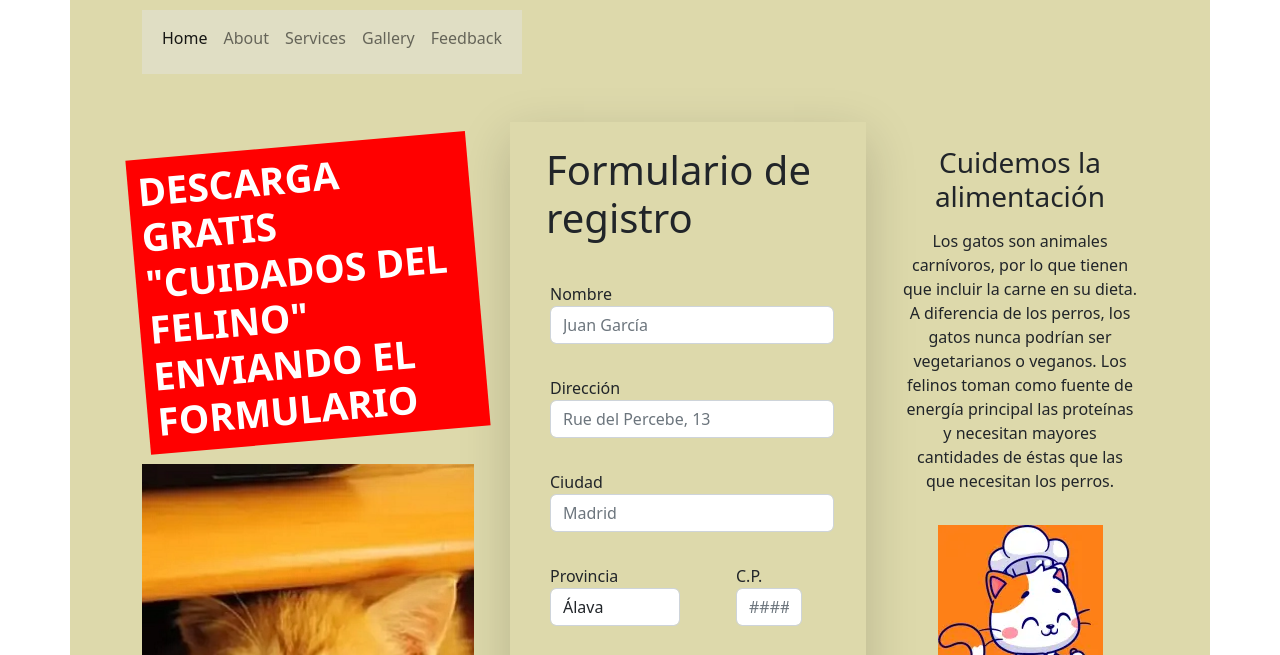
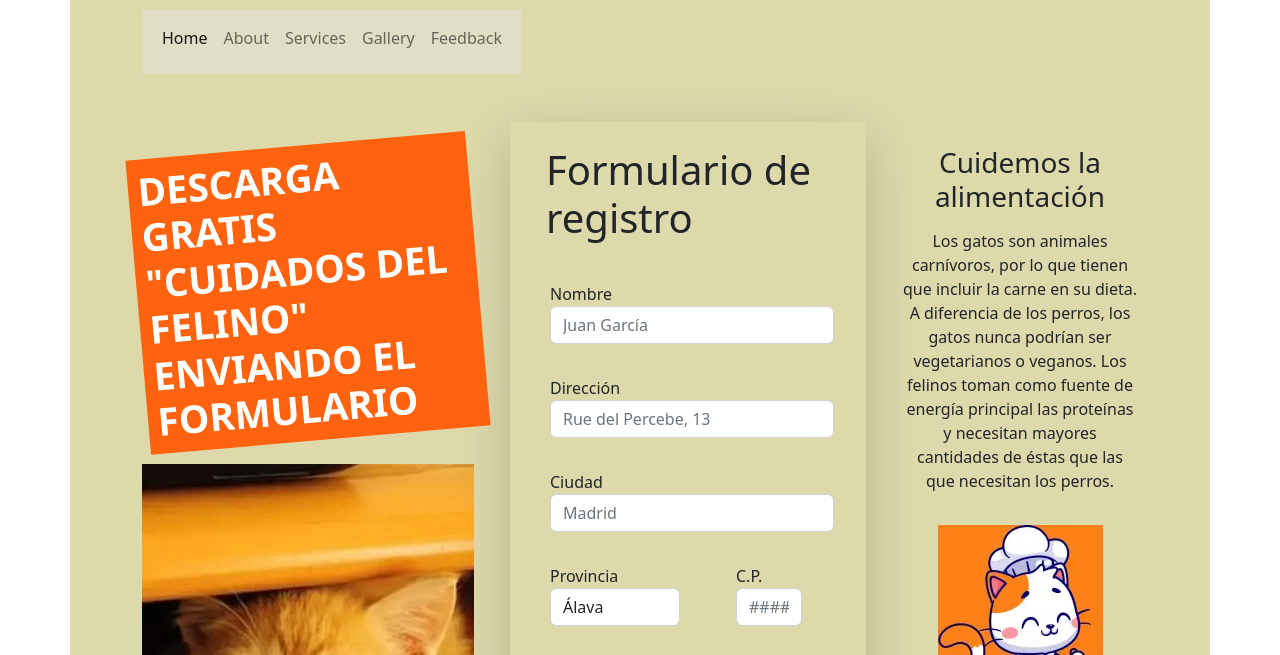
Before and after one commit to sceanav/LANDING-15-1, a website: page index.html in a window 1280 px wide. Shown: the part 144-799 px from the top of the page. Drawn offline with nearby package versions, Linux system fonts and the light colour scheme.

Commit message:
cambio de red a orange

```diff
--- a/scss/partials/_custom.scss
+++ b/scss/partials/_custom.scss
@@ -4,7 +4,7 @@ $secondary: #f7af63;
 $success: #9cddc8;
 $info: #bfd8ab;
 $warning: #633d2e;
-$danger: red;
+$danger: #ff630f;
 $light: #e0dec4;
 $dark: $warning;
 
```
Also changed, not shown: css/main.css.
